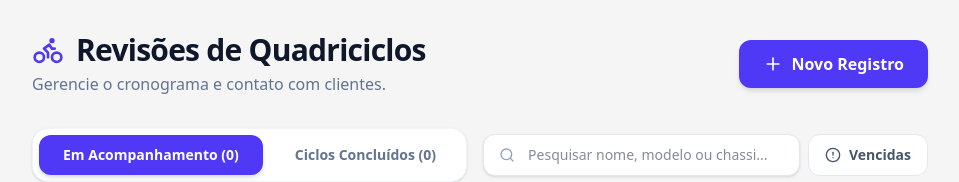
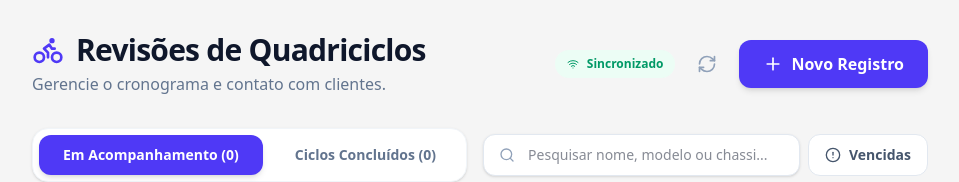
Before and after one commit to chicar10/Revis-es-de-Quadriciclos, a React (Vite) app: page / in a window 1280 px wide. Shown: the top 182 px of the page, without its empty margins (160-1119 px from the left). Built offline with nearby package versions, Linux system fonts and the light colour scheme; no server answers; the database is empty.

Commit message:
feat: Implement real-time data synchronization
Integrates Supabase real-time subscriptions to automatically update application data when changes occur in the database. Also adds offline detection and indicator.

```diff
--- a/src/App.tsx
+++ b/src/App.tsx
@@ -1,5 +1,5 @@
 import React, { useState, useEffect } from 'react';
-import { Plus, Calendar, CheckCircle2, AlertCircle, Trash2, Bike, MessageCircle, User, Phone, Pencil, Search, Filter, Hash } from 'lucide-react';
+import { Plus, Calendar, CheckCircle2, AlertCircle, Trash2, Bike, MessageCircle, User, Phone, Pencil, Search, Filter, Hash, RefreshCw, Wifi, WifiOff } from 'lucide-react';
 import { motion, AnimatePresence } from 'motion/react';
 import { Quadricycle, Review } from './types';
 import { calculateReviews, formatDate, getStatus } from './utils/dateUtils';
@@ -18,6 +18,7 @@ export default function App() {
   const [newRegistrationResponsible, setNewRegistrationResponsible] = useState('');
   const [editingQuad, setEditingQuad] = useState<Quadricycle | null>(null);
   const [isLoading, setIsLoading] = useState(true);
+  const [isOnline, setIsOnline] = useState(true);
   const [searchTerm, setSearchTerm] = useState('');
   const [showOverdueOnly, setShowOverdueOnly] = useState(false);
 
@@ -32,15 +33,32 @@ export default function App() {
   const [isProcessing, setIsProcessing] = useState(false);
 
   // Load data
-  const loadData = async () => {
-    setIsLoading(true);
+  const loadData = async (showLoading = true) => {
+    if (showLoading) setIsLoading(true);
+    try {
       const data = await dataService.getAll();
       setQuads(data);
-    setIsLoading(false);
+      setIsOnline(true);
+    } catch (error) {
+      console.error('Erro ao carregar dados:', error);
+      setIsOnline(false);
+    } finally {
+      if (showLoading) setIsLoading(false);
+    }
   };
 
   useEffect(() => {
     loadData();
+
+    // Subscribe to real-time changes
+    const unsubscribe = dataService.subscribeToChanges(() => {
+      console.log('Mudança detectada no banco de dados, recarregando...');
+      loadData(false); // Reload without full screen loading
+    });
+
+    return () => {
+      unsubscribe();
+    };
   }, []);
 
   const handleAdd = async (e: React.FormEvent) => {
@@ -326,6 +344,20 @@ export default function App() {
             </h1>
             <p className="text-slate-500 mt-1">Gerencie o cronograma e contato com clientes.</p>
           </div>
+          <div className="flex items-center gap-3">
+            <div className={`flex items-center gap-2 px-3 py-1.5 rounded-full text-xs font-bold ${
+              isOnline ? 'bg-emerald-50 text-emerald-600' : 'bg-rose-50 text-rose-600'
+            }`}>
+              {isOnline ? <Wifi className="w-3 h-3" /> : <WifiOff className="w-3 h-3" />}
+              {isOnline ? 'Sincronizado' : 'Modo Offline'}
+            </div>
+            <button
+              onClick={() => loadData()}
+              className="p-2.5 text-slate-400 hover:text-indigo-600 hover:bg-indigo-50 rounded-xl transition-all"
+              title="Sincronizar Agora"
+            >
+              <RefreshCw className={`w-5 h-5 ${isLoading ? 'animate-spin' : ''}`} />
+            </button>
             <button
               onClick={() => setIsAdding(true)}
               className="bg-indigo-600 hover:bg-indigo-700 text-white px-6 py-3 rounded-xl flex items-center gap-2 transition-all shadow-md active:scale-95 font-semibold"
@@ -333,6 +365,7 @@ export default function App() {
               <Plus className="w-5 h-5" />
               Novo Registro
             </button>
+          </div>
         </header>
 
         {/* Tabs and Search */}
--- a/src/services/dataService.ts
+++ b/src/services/dataService.ts
@@ -222,5 +222,22 @@ export const dataService = {
       localStorage.setItem(LS_KEY, JSON.stringify(updated));
       return true;
     }
+  },
+
+  subscribeToChanges(callback: () => void) {
+    const quadSubscription = supabase
+      .channel('public:quadriciclos')
+      .on('postgres_changes', { event: '*', schema: 'public', table: 'quadriciclos' }, callback)
+      .subscribe();
+
+    const reviewSubscription = supabase
+      .channel('public:revisoes')
+      .on('postgres_changes', { event: '*', schema: 'public', table: 'revisoes' }, callback)
+      .subscribe();
+
+    return () => {
+      supabase.removeChannel(quadSubscription);
+      supabase.removeChannel(reviewSubscription);
+    };
   }
 };
```
Lines whose indentation alone changed are shown as unchanged.
